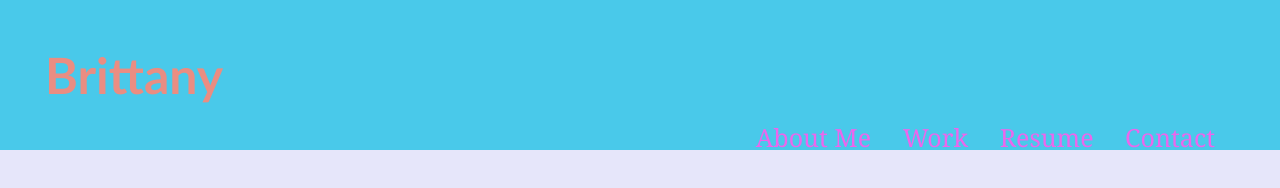
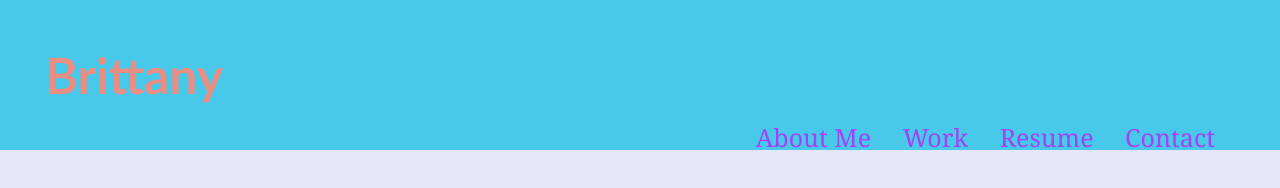
Before and after one commit to BrittShakier/My-Portfolio, a plain HTML site: page index.html in a window 1280 px wide. Drawn offline with Linux system fonts and the light colour scheme.

Commit message:
Updated Code

```diff
--- a/assests/css/style.css
+++ b/assests/css/style.css
@@ -21,7 +21,7 @@ nav {padding-top: 15px;
     float: right;
     font-family: Georgia, 'Times New Roman', Times, serif;
     font-size: 25px;
-    color:rgb(236, 102, 236);}
+    color:rgb(162, 65, 247);}
 
 ul{list-style: none; }
 
```
Also changed, not shown: index.html (+1 -0 lines).
